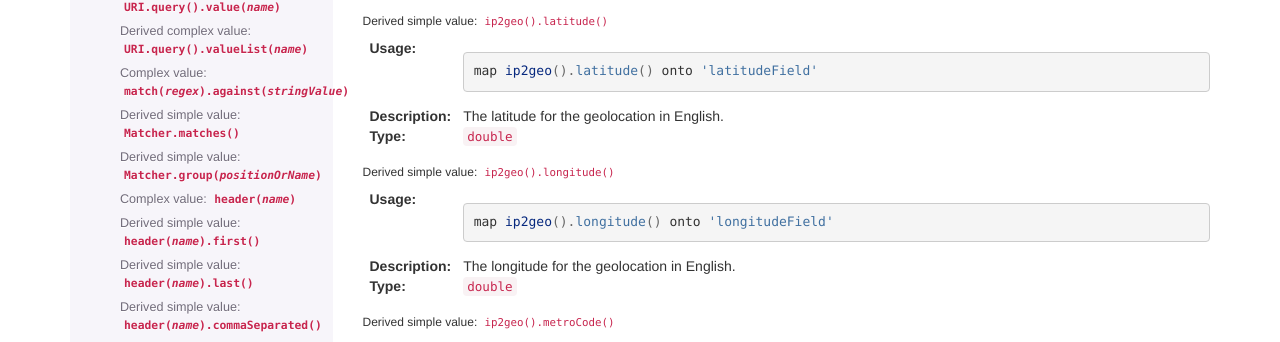
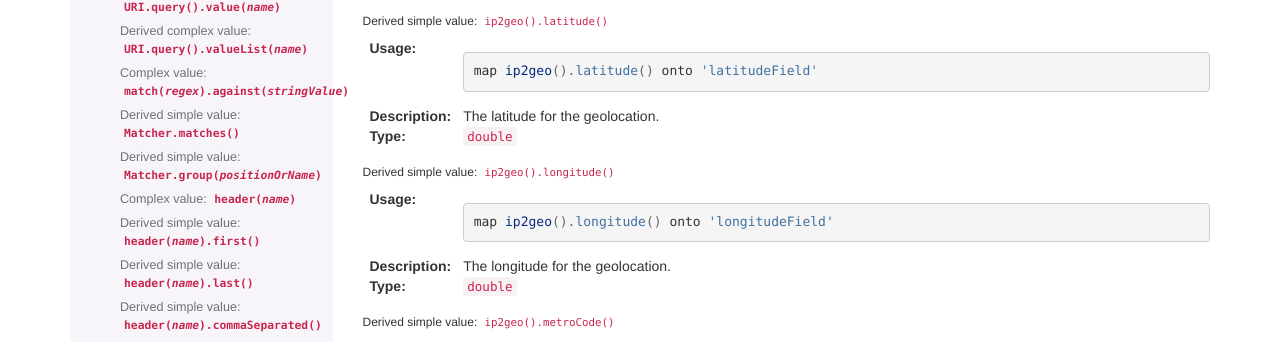
Before and after one commit to divolte/divolte-collector, a Sphinx documentation site: the page built from docs/mapping_reference.rst, in a window 1280 px wide and 900 px high, scrolled down 24856 px. Shown: the part 152-494 px from the top of the window. Built offline with Sphinx 7.4.7, drawn with Linux system fonts in a browser that asks for light colours; nearby versions of some CDN libraries; library files that are not in the unit come from our copies.

Commit message:
Latitude and longitude aren't really English.

```diff
--- a/docs/mapping_reference.rst
+++ b/docs/mapping_reference.rst
@@ -1629,7 +1629,7 @@ Derived simple value: :code:`ip2geo().latitude()`
     map ip2geo().latitude() onto 'latitudeField'
 
 :Description:
-  The latitude for the geolocation in English.
+  The latitude for the geolocation.
 
 :Type:
   :code:`double`
@@ -1643,7 +1643,7 @@ Derived simple value: :code:`ip2geo().longitude()`
     map ip2geo().longitude() onto 'longitudeField'
 
 :Description:
-  The longitude for the geolocation in English.
+  The longitude for the geolocation.
 
 :Type:
   :code:`double`
```
